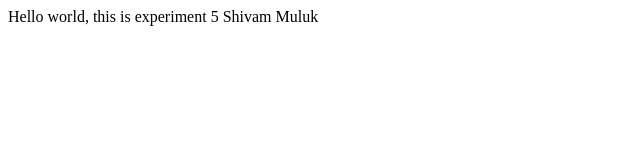
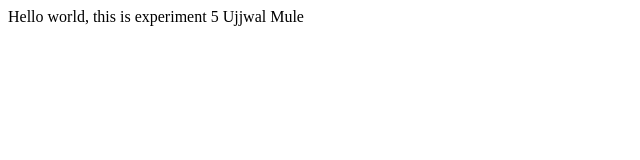
Before and after one commit to ShivA9890/cc, a plain HTML site: page index.html in a window 1280 px wide. Shown: the full height of the page, 0-640 px from the left. Drawn offline with Linux system fonts and the light colour scheme.

Commit message:
Update index.html

```diff
--- a/index.html
+++ b/index.html
@@ -8,6 +8,6 @@
 </head>
 <body>
     Hello world, this is experiment 5
-    Shivam Muluk
+    Ujjwal Mule
 </body>
 </html>
```
